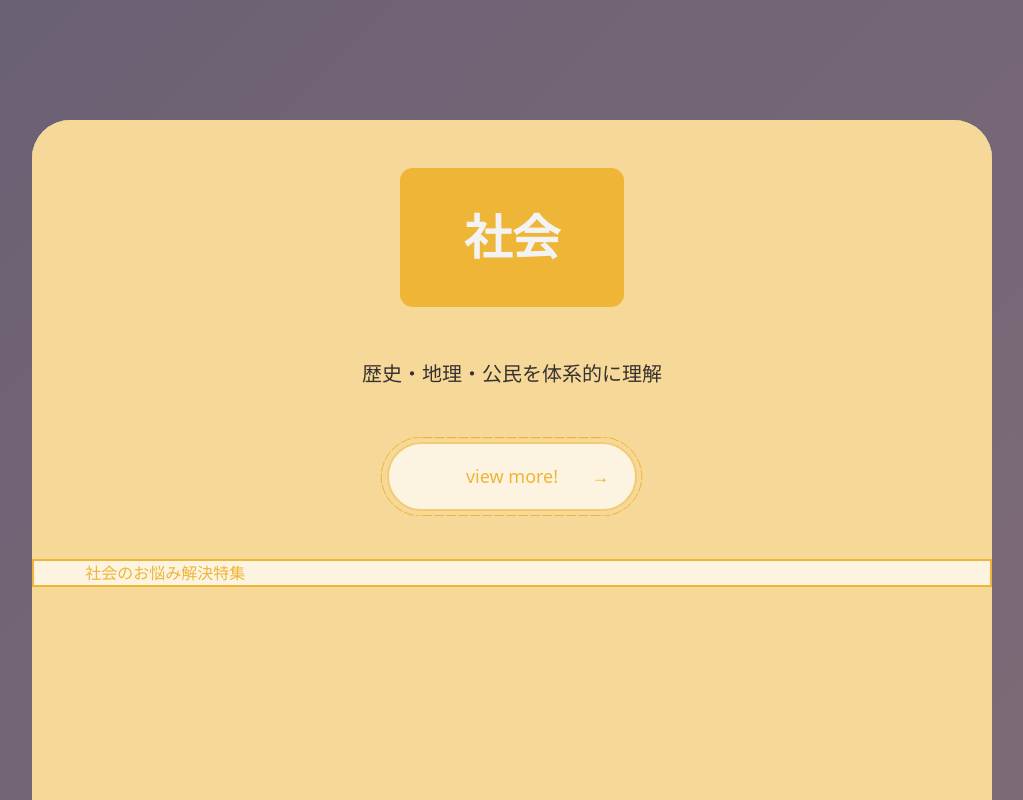
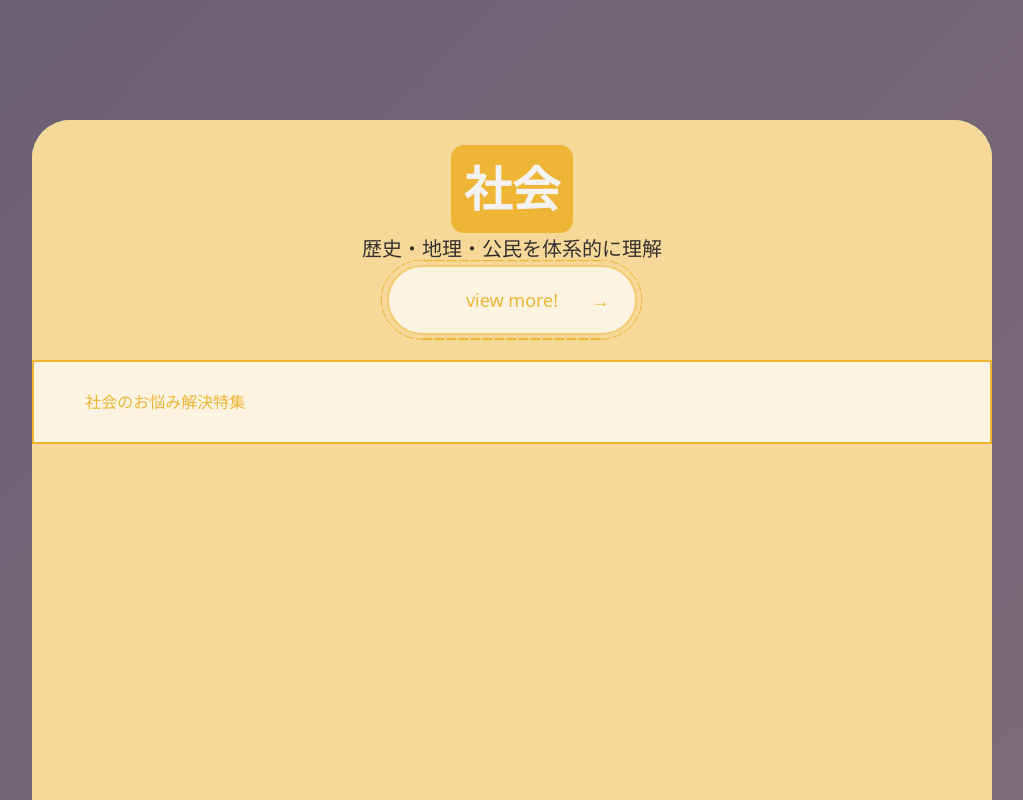
Before and after one commit to mon226/textBook, a Next.js app: page / in a window 1280 px wide. Shown: the part 680-1480 px from the top of the page, without its empty margins (128-1151 px from the left). Built offline with nearby package versions, Linux system fonts and the light colour scheme.

Commit message:
30-70完成

```diff
--- a/app/globals.css
+++ b/app/globals.css
@@ -289,7 +289,7 @@ p {
   width: 100%;
   max-width: 960px;
   margin: 0 auto;
-  min-height: 100vh;
+  height: 100vh;
   display: flex;
   flex-direction: column;
 }
--- a/app/page.tsx
+++ b/app/page.tsx
@@ -274,10 +274,10 @@ export default function Home() {
                 <div className="h-[30%] px-[clamp(2rem,5vw,3rem)] py-[clamp(2rem,5vw,3rem)]">
                   <div className="text-center h-full flex items-center justify-center">
                     <div>
-                      <div className={`${subject.color} inline-block px-[5vw] py-[3vw] rounded-[1vw] mb-[4vw]`}>
+                      <div className={`${subject.color} inline-block px-[1vw] py-[1vw] rounded-[1vw]`}>
                         <h2 className="font-bold text-secondary" style={{ fontSize: 'clamp(2rem, 6vw, 3rem)' }}>{subject.name}</h2>
                       </div>
-                      <p className="text-primary mb-[4vw]" style={{ fontSize: 'clamp(1rem, 2.5vw, 1.25rem)' }}>{subject.description}</p>
+                      <p className="text-primary" style={{ fontSize: 'clamp(1rem, 2.5vw, 1.25rem)' }}>{subject.description}</p>
                   <Link
                     ref={(el) => { buttonRefs.current[index] = el; }}
                     href={subject.href}
```
